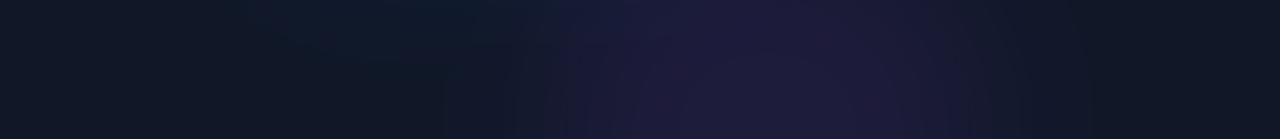
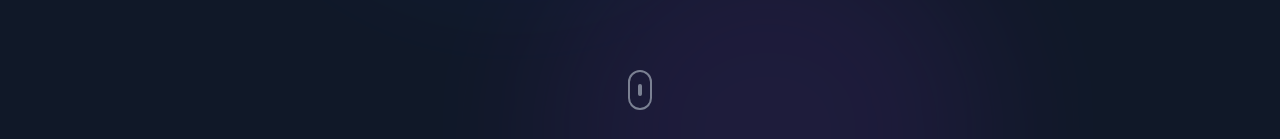
Before and after one commit to MorhafGhziel/Portfolio, a Next.js app: page / in a window 1280 px wide. Shown: the part 658-797 px from the top of the page. Built offline with nearby package versions, Linux system fonts and the light colour scheme.

Commit message:
feat: add animated scroll indicator to Hero section

```diff
--- a/components/Hero.tsx
+++ b/components/Hero.tsx
@@ -18,7 +18,7 @@ const Hero = () => {
       {/* Animated Background Orbs */}
       <div className="absolute inset-0 overflow-hidden">
         <motion.div
-          className="absolute top-1/4 left-1/4 w-96 h-96 bg-blue-500/20 rounder-full blur-3xl"
+          className="absolute top-1/4 left-1/4 w-96 h-96 bg-blue-500/20 rounded-full blur-3xl"
           animate={{ scale: [1, 1.2, 1], opacity: [0.3, 0.5, 0.3] }}
           transition={{ duration: 8, repeat: Infinity, ease: easeInOut }}
         />
@@ -185,6 +185,26 @@ const Hero = () => {
           </motion.div>
         </motion.div>
       </div>
+
+      {/* Scroll Indicator */}
+      <motion.div
+        className="absolute bottom-8 left-1/2 transform -translate-x-1/2"
+        initial={{ opacity: 0, y: 20 }}
+        animate={{ opacity: 1, y: 0 }}
+        transition={{ delay: 3.5, duration: 1 }}
+      >
+        <motion.div
+          className="w-6 h-10 border-2 border-gray-400 rounded-full flex justify-center"
+          animate={{ opacity: [1, 0.3, 1] }}
+          transition={{ duration: 2, repeat: Infinity }}
+        >
+          <motion.div
+            className="w-1 h-3 bg-gray-400 rounded-full mt-2"
+            animate={{ y: [0, 12, 0] }}
+            transition={{ duration: 2, repeat: Infinity }}
+          />
+        </motion.div>
+      </motion.div>
     </section>
   );
 };
```
